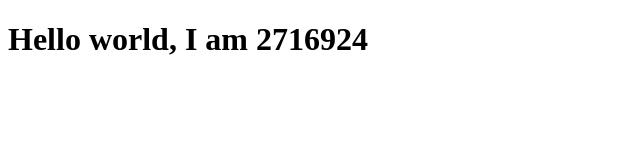
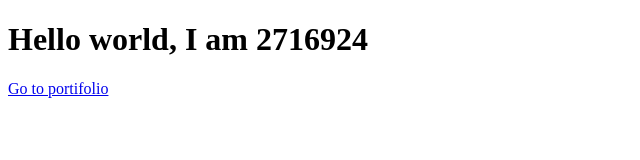
Before and after one commit to 2716924/Lab-1, a plain HTML site: page index.html in a window 1280 px wide. Shown: the whole page, without its empty margins (0-640 px from the left). Drawn offline with Linux system fonts and the light colour scheme.

Commit message:
Update index.html

```diff
--- a/index.html
+++ b/index.html
@@ -7,6 +7,7 @@
 </head>
 <body>
     <h1>Hello world, I am 2716924</h1>
+        <a href="2716924-lab2.html">Go to portifolio</a>
 
 </body>
 </html>
```
